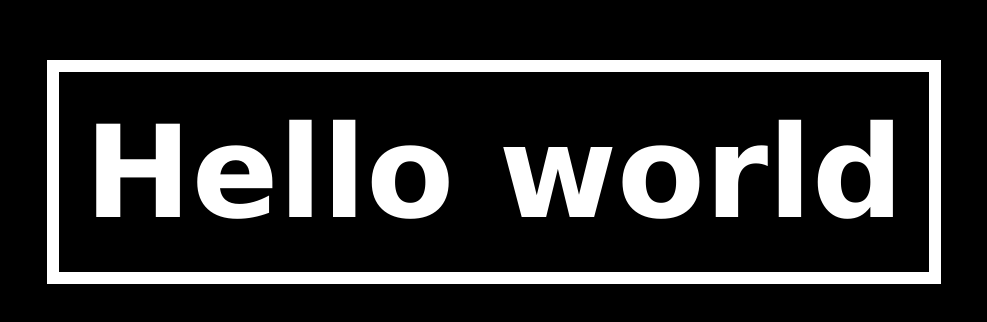
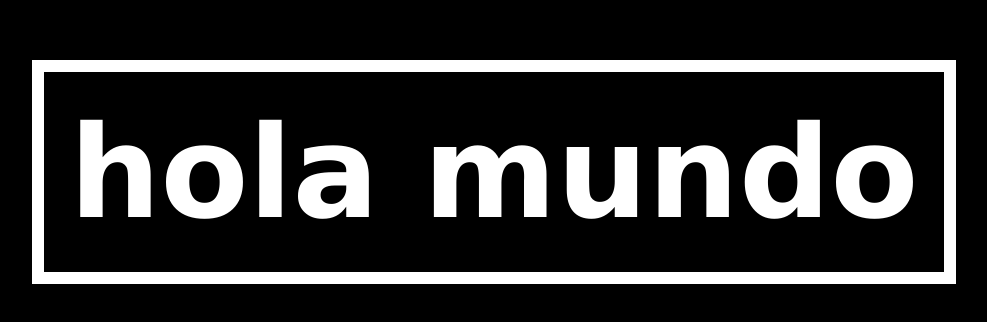
Before and after one commit to kaihendry/hello.natalian.org, a plain HTML site: page index.html in a window 1280 px wide. Shown: the part 236-558 px from the top of the page, without its empty margins (146-1133 px from the left). Drawn offline with Linux system fonts and the light colour scheme.

```diff
--- a/index.html
+++ b/index.html
@@ -17,7 +17,7 @@ h1 {
   display: inline-block;
 }
 </style>
-<h1 id=say contentEditable=true>Hello world</h1>
+<h1 id=say contentEditable=true>hola mundo</h1>
 
 <script>
 window.addEventListener('DOMContentLoaded', function () {
```
Also changed, not shown: 1 other file.
